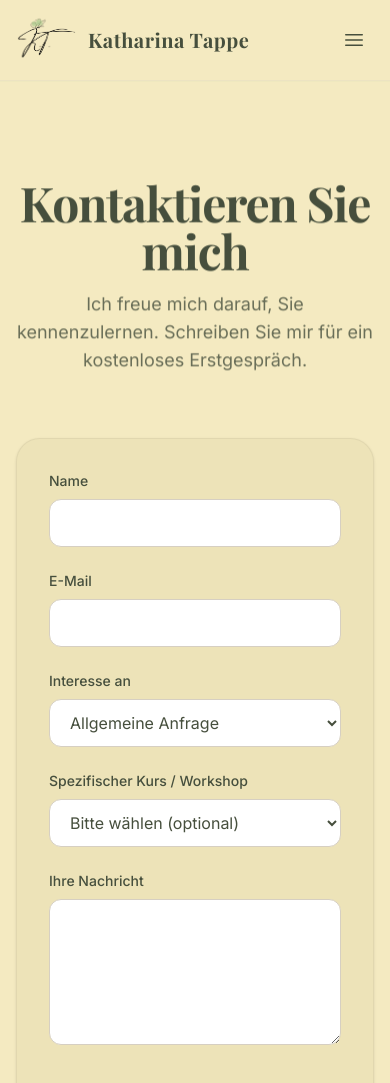
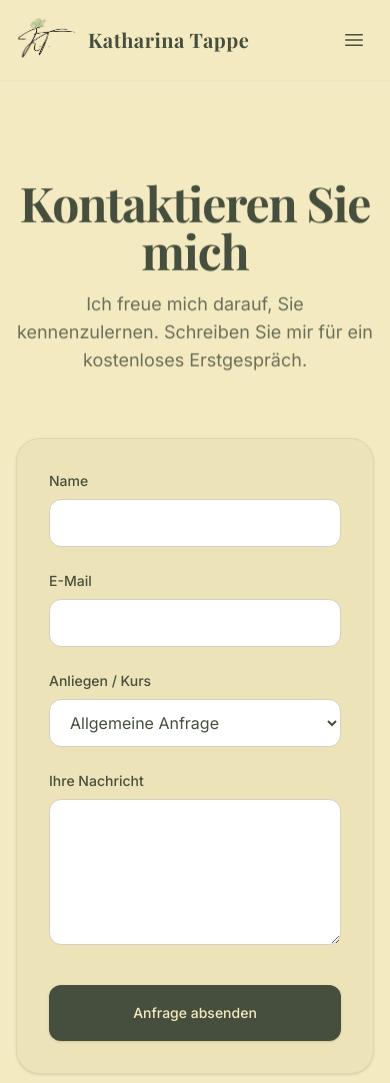
Before and after one commit to Tobitap04/kts-website, a Next.js app: page /contact in a window 390 px wide. Shown: the top 1083 px of the page. Built offline with nearby package versions, Linux system fonts and the light colour scheme; a web font is replaced by a local one.

Commit message:
feat: contact form consolidation and navbar responsiveness
- Merged 'Interesse an' and 'Kurs' into a single selection
- Increased navbar mobile breakpoint to 'lg' to prevent overlap
- Enhanced nav link hover effects and active state
- Updated API route to handle the new 'topic' field

```diff
--- a/src/app/api/contact/route.ts
+++ b/src/app/api/contact/route.ts
@@ -3,7 +3,7 @@ import nodemailer from 'nodemailer';
 
 export async function POST(req: Request) {
   try {
-    const { name, email, subject, course, message } = await req.json();
+    const { name, email, topic, message } = await req.json();
 
     if (!name || !email || !message) {
       return NextResponse.json(
@@ -49,14 +49,13 @@ export async function POST(req: Request) {
       from: user || '"Katharina Tappe Website" <test@ethereal.email>', // sender address
       to: 'katharina.tappe@gmx.net', // list of receivers (the user's email)
       replyTo: email, // so the client can reply directly to the sender
-      subject: course ? `Anmeldung zu Kurs: ${course} (${name})` : `Neue Kontaktanfrage: ${subject} von ${name}`,
-      text: `Name: ${name}\nE-Mail: ${email}\nInteresse an: ${subject}${course ? `\nKurs: ${course}` : ''}\n\nNachricht:\n${message}`, // plain text body
+      subject: `Anmeldung/Anfrage: ${topic} (${name})`,
+      text: `Name: ${name}\nE-Mail: ${email}\nAnliegen: ${topic}\n\nNachricht:\n${message}`, // plain text body
       html: `
         <h3>Neue Anfrage über die Website</h3>
         <p><strong>Name:</strong> ${name}</p>
         <p><strong>E-Mail:</strong> ${email}</p>
-        <p><strong>Interesse an:</strong> ${subject}</p>
-        ${course ? `<p><strong>Kurs:</strong> ${course}</p>` : ''}
+        <p><strong>Anliegen / Kurs:</strong> ${topic}</p>
         <p><strong>Nachricht:</strong></p>
         <p>${message.replace(/\n/g, '<br>')}</p>
       `, // html body
--- a/src/components/layout/Navbar.tsx
+++ b/src/components/layout/Navbar.tsx
@@ -25,23 +25,23 @@ export function Navbar() {
           <Image src="/kt-butterfly-logo.webp" alt="Katharina Tappe Logo" width={60} height={60} className="object-contain transition-transform group-hover:scale-105" />
           <span className="font-serif text-xl font-bold tracking-wide text-foreground group-hover:text-cta transition-colors">Katharina Tappe</span>
         </Link>
-        <nav className="hidden md:flex gap-8">
+        <nav className="hidden lg:flex gap-8">
           {navLinks.map((link) => (
             <Link
               key={link.href}
               href={link.href}
-              className={`text-sm font-medium transition-colors hover:text-cta-hover ${pathname === link.href ? 'text-cta border-b-2 border-cta pb-1' : 'text-foreground'}`}
+              className={`text-sm font-medium transition-all duration-200 hover:text-cta-hover hover:scale-105 ${pathname === link.href ? 'text-cta border-b-2 border-cta pb-1' : 'text-foreground/80 hover:text-cta'}`}
             >
               {link.name}
             </Link>
           ))}
         </nav>
-        <div className="hidden md:flex items-center gap-4">
+        <div className="hidden lg:flex items-center gap-4">
           <Link href="/contact">
             <Button>Kontakt aufnehmen</Button>
           </Link>
         </div>
-        <div className="flex md:hidden items-center">
+        <div className="flex lg:hidden items-center">
           <button
             onClick={() => setIsMobileMenuOpen(!isMobileMenuOpen)}
             className="text-foreground p-2 rounded-md focus:outline-none"
@@ -58,14 +58,14 @@ export function Navbar() {
 
       {/* Mobile Menu Overlay */}
       {isMobileMenuOpen && (
-        <div className="md:hidden absolute top-20 left-0 w-full bg-background border-b border-input-border/30 shadow-lg p-4 flex flex-col gap-4 z-40">
+        <div className="lg:hidden absolute top-20 left-0 w-full bg-background border-b border-input-border/30 shadow-lg p-4 flex flex-col gap-4 z-40">
           <nav className="flex flex-col gap-4 mb-4">
             {navLinks.map((link) => (
               <Link
                 key={link.href}
                 href={link.href}
                 onClick={() => setIsMobileMenuOpen(false)}
-                className={`text-base font-medium transition-colors hover:text-cta-hover ${pathname === link.href ? 'text-cta font-bold' : 'text-foreground'}`}
+                className={`text-base font-medium transition-colors hover:text-cta-hover ${pathname === link.href ? 'text-cta font-bold underline decoration-2 underline-offset-4' : 'text-foreground'}`}
               >
                 {link.name}
               </Link>
--- a/src/components/ui/ContactForm.tsx
+++ b/src/components/ui/ContactForm.tsx
@@ -6,20 +6,24 @@ import { Button } from "./Button";
 
 export function ContactForm() {
   const searchParams = useSearchParams();
-  const [subject, setSubject] = useState("Allgemeine Anfrage");
-  const [course, setCourse] = useState("");
+  const [topic, setTopic] = useState("Allgemeine Anfrage");
   const [isSubmitting, setIsSubmitting] = useState(false);
   const [submitted, setSubmitted] = useState(false);
   const [error, setError] = useState<string | null>(null);
 
   useEffect(() => {
+    const courseParam = searchParams.get("course");
     const subjectParam = searchParams.get("subject");
-    if (subjectParam) {
-      setSubject(subjectParam);
-    }
-    const courseParam = searchParams.get("course");
+
+    // Map course or subject to our single topic dropdown
     if (courseParam) {
-      setCourse(courseParam);
+      setTopic(courseParam);
+    } else if (subjectParam) {
+      // If only subject is provided, try to find a reasonable default or keep general
+      if (subjectParam === "Lerntherapie") setTopic("Lerntherapie (allgemein)");
+      else if (subjectParam === "Resilienzkurs") setTopic("Resilienzkurs (allgemein)");
+      else if (subjectParam === "Kreativer Workshop") setTopic("Kreativer Workshop (allgemein)");
+      else setTopic(subjectParam);
     }
   }, [searchParams]);
 
@@ -32,8 +36,7 @@ export function ContactForm() {
     const data = {
       name: formData.get("name"),
       email: formData.get("email"),
-      subject: formData.get("subject"),
-      course: formData.get("course"),
+      topic: formData.get("topic"),
       message: formData.get("message"),
     };
 
@@ -93,42 +96,29 @@ export function ContactForm() {
       </div>
 
       <div className="flex flex-col gap-2">
-        <label htmlFor="subject" className="text-sm font-medium text-foreground">Interesse an</label>
+        <label htmlFor="topic" className="text-sm font-medium text-foreground">Anliegen / Kurs</label>
         <select
-          id="subject"
-          name="subject"
-          value={subject}
-          onChange={(e) => setSubject(e.target.value)}
+          id="topic"
+          name="topic"
+          value={topic}
+          onChange={(e) => setTopic(e.target.value)}
           className="h-12 w-full rounded-xl border border-input-border bg-input-bg px-4 py-2 focus:outline-none focus:ring-2 focus:ring-cta focus:border-transparent transition-all text-foreground"
         >
-          <option value="Lerntherapie">Lerntherapie</option>
-          <option value="Resilienzkurs">Resilienzkurs</option>
-          <option value="Kreativer Workshop">Kreativer Workshop</option>
           <option value="Allgemeine Anfrage">Allgemeine Anfrage</option>
-        </select>
-      </div>
-
-      <div className="flex flex-col gap-2">
-        <label htmlFor="course" className="text-sm font-medium text-foreground">Spezifischer Kurs / Workshop</label>
-        <select
-          id="course"
-          name="course"
-          value={course}
-          onChange={(e) => setCourse(e.target.value)}
-          className="h-12 w-full rounded-xl border border-input-border bg-input-bg px-4 py-2 focus:outline-none focus:ring-2 focus:ring-cta focus:border-transparent transition-all text-foreground"
-        >
-          <option value="">Bitte wählen (optional)</option>
           <optgroup label="Lerntherapie">
+            <option value="Lerntherapie (allgemein)">Lerntherapie (allgemein)</option>
             <option value="Lese-Rechtschreib-Schwäche (LRS)">Lese-Rechtschreib-Schwäche (LRS)</option>
             <option value="Rechenschwäche (Dyskalkulie)">Rechenschwäche (Dyskalkulie)</option>
             <option value="Lernblockaden & Motivation">Lernblockaden & Motivation</option>
           </optgroup>
           <optgroup label="Resilienzkurse">
+            <option value="Resilienzkurs (allgemein)">Resilienzkurs (allgemein)</option>
             <option value="Stark durch den Alltag (8-10 Jahre)">Stark durch den Alltag (8-10 Jahre)</option>
             <option value="Mindset Matters (11-14 Jahre)">Mindset Matters (11-14 Jahre)</option>
             <option value="Prüfungsangst überwinden">Prüfungsangst überwinden</option>
           </optgroup>
           <optgroup label="Kreative Workshops">
+            <option value="Kreativer Workshop (allgemein)">Kreativer Workshop (allgemein)</option>
             <option value="Farbspiel & Fantasie">Farbspiel & Fantasie</option>
             <option value="Journaling Werkstatt">Journaling Werkstatt</option>
           </optgroup>
```
